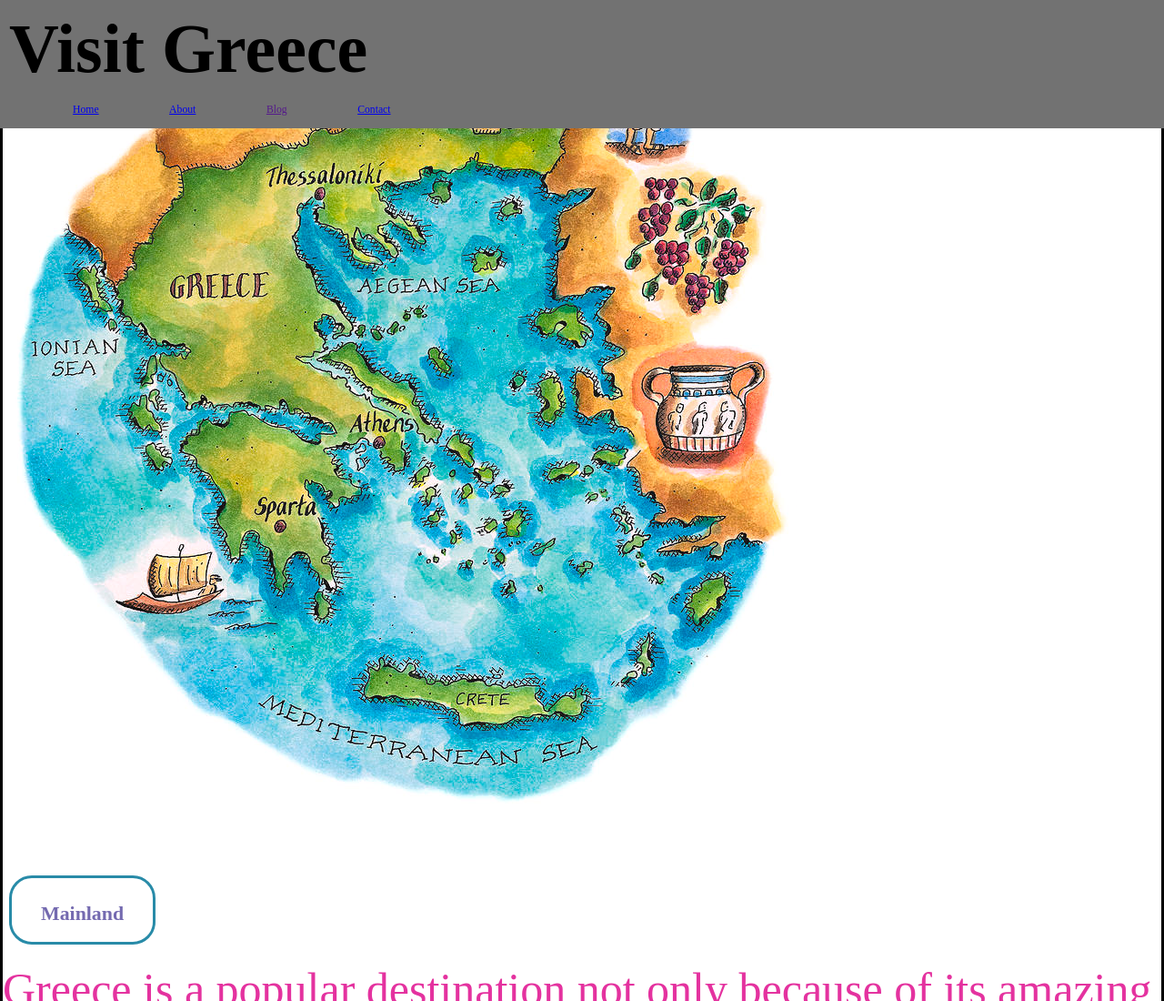
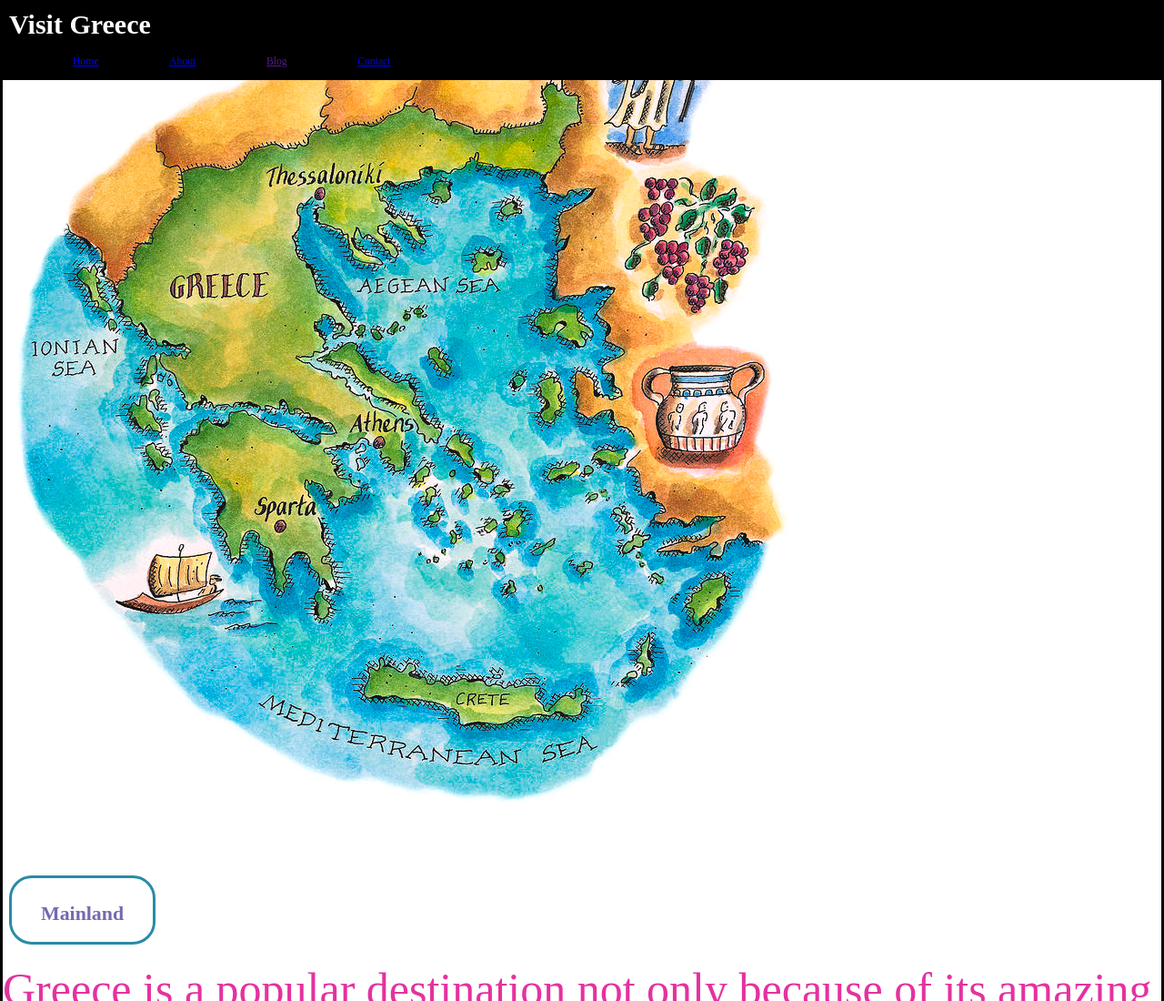
Before and after one commit to staten-island-tech/design-scaffold-project-choice-keith-justin, a website built with Vite: page blog/index.html in a window 1280 px wide. Shown: the top 1100 px of the page at 91% size. Built offline with nearby package versions, Linux system fonts and the light colour scheme.

Commit message:
breakkkkkkk

```diff
--- a/blog/index.html
+++ b/blog/index.html
@@ -15,7 +15,7 @@
       <nav class="navbar">
 
         <ul class="navheader">
-          <h1>Visit Greece</h1>
+          <h1 id="big-title">Visit Greece</h1>
           <li><a href="https://www.visitgreece.gr/">Home</a></li>
           <li>
             <a href="https://www.youtube.com/watch?v=13bcVtXcdo0">About</a>
--- a/blog/styles/style.css
+++ b/blog/styles/style.css
@@ -24,6 +24,11 @@ html {
   transition: all 0.15s;
 }
 
+#big-title {
+  color: var(--white);
+  font-size: 3rem;
+}
+
 .slider {
   display: flex;
   justify-content: end;
@@ -39,7 +44,7 @@ html {
   width: 100%;
   display: flex;
   padding: 1rem;
-  background-color: var(--light-gray);
+  background-color: var(--black);
 }
 
 nav ul {
```
